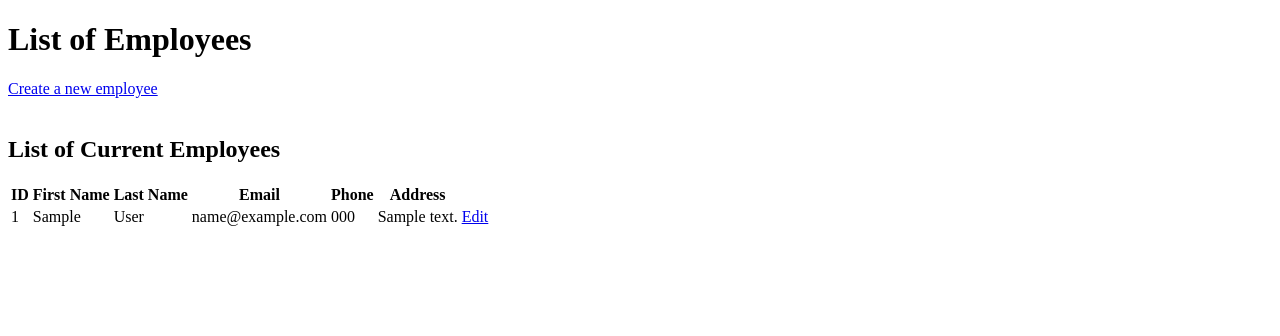
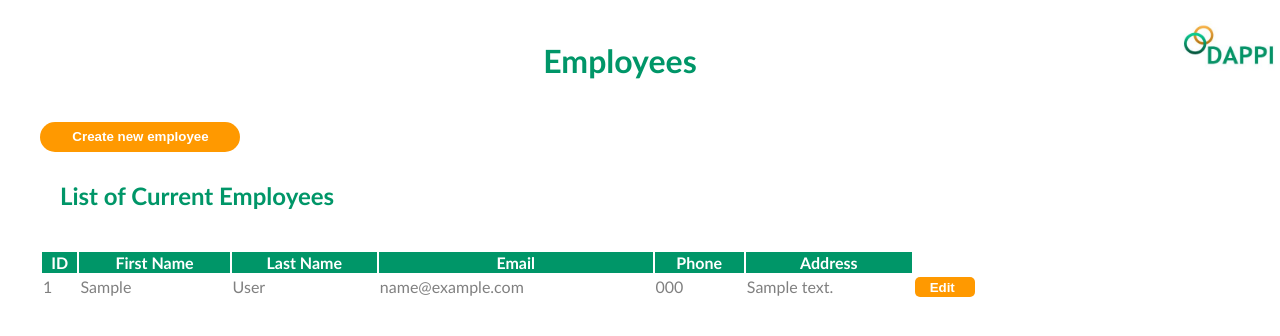
Before and after one commit to DaniPerezCespedes/DAPPI-2.0, a PHP site: page / in a window 1280 px wide. Shown: the top 336 px of the page. Run offline with PHP 8.4, Linux system fonts and the light colour scheme; tables that the repository leaves empty or names only in its code hold one stand-in row (values such as "Sample post").

Commit message:
style update

```diff
--- a/create.php
+++ b/create.php
@@ -69,7 +69,8 @@ if($_SERVER['REQUEST_METHOD']=='POST')
     <meta charset="UTF-8">
     <meta http-equiv="X-UA-Compatible" content="IE=edge">
     <meta name="viewport" content="width=device-width, initial-scale=1.0">
-    <title>DAPPI</title>
+    <title>Create new employee</title>
+    <link rel="stylesheet" type="text/css" href="style.css"/>
 </head>
 <body>
     <h2>New Employee</h2>
@@ -116,7 +117,8 @@ if($_SERVER['REQUEST_METHOD']=='POST')
         ?>
         <br>
         <br>
-        <button type="submit" class = #btn btn-primary">Submit</button>
+        <button type="submit" class = #btn btn-primary" id="log">Submit</button>
+        <br>
         <a class="btn btn-outline-primary" href="/DAPPI 2.0/index.php" role="button">Cancel</a>
     </form>
     </body>
--- a/edit.php
+++ b/edit.php
@@ -89,7 +89,8 @@ else{
     <meta charset="UTF-8">
     <meta http-equiv="X-UA-Compatible" content="IE=edge">
     <meta name="viewport" content="width=device-width, initial-scale=1.0">
-    <title>DAPPI</title>
+    <title>Edit employee</title>
+    <link rel="stylesheet" type="text/css" href="style.css"/>
 </head>
 <body>
     <h2>Edit Employee</h2>
--- a/index.php
+++ b/index.php
@@ -4,14 +4,24 @@
     <meta charset="UTF-8">
     <meta http-equiv="X-UA-Compatible" content="IE=edge">
     <meta name="viewport" content="width=device-width, initial-scale=1.0">
-    <title>Document</title>
+    <title>Main page</title>
+    <link rel="stylesheet" type="text/css" href="style.css"/>
 </head>
 <body>
-    <h1>List of Employees</h1>
-    <a class ="btn btn-primary" href="/DAPPI 2.0/create.php" role="button">Create a new employee</a>
-    <br>
+<img src="Logo DAPPI.JPG"
+        alt="logo"
+        width="100"
+        height="50"
+        style="float: right"
+        margin-right="50"
+        />
+<h1>Employees</h1>
+    <a class ="btn btn-primary" href="/DAPPI 2.0/create.php">
+    <button type="submit" class = #btn btn-primary" id="log">Create new employee</button>
+    </a>
     <br>
     <h2>List of Current Employees</h2>
+    <div id="main-container">
     <table class = "table">
         <thead>
             <tr>
@@ -63,12 +73,16 @@
                 <td>$row[phone]</td>
                 <td>$row[address]</td>
                 <td>
-                <a class ='btn btn-primary btn-sm' href='/DAPPI 2.0/edit.php?id=$row[id]'>Edit</a>
+                <a class ='btn btn-primary' href='/DAPPI 2.0/edit.php?id=$row[id]'>
+                <button type='submit' class = 'btn btn-primary' id='edit'>Edit</button>
+                </a>
+                <!-- <a class ='btn btn-primary btn-sm' href='/DAPPI 2.0/edit.php?id=$row[id]'>Edit</a> -->
                 </td>
                 </tr>";
             }
             ?>
             </tbody>
-</table>
+        </table>
+        </div>
 </body>
 </html>
--- /dev/null
+++ b/style.css
@@ -0,0 +1,93 @@
+body
+{
+    margin: 0;
+    padding: 0;
+    font-family: 'Calibri';
+    color:grey;
+    position: relative;
+    margin-left: 40px;
+}
+.login{
+        width: 400px;
+        overflow: hidden;
+        margin: auto;
+        margin: 20 0 0 450px;
+        padding: 20px;
+        background: #23463f;
+        border-radius: 15px ;
+
+}
+h1{
+    text-align: center;
+    color: #009668;
+    padding: 20px;
+}
+h2{
+    text-align: left;
+    color: #009668;
+    padding: 20px;
+}
+label{
+    color: #ff9900ff;
+    font-size: 17px;
+}
+#Uname{
+    width: 300px;
+    height: 30px;
+    border: none;
+    border-radius: 3px;
+    padding-left: 8px;
+}
+#Pass{
+    width: 300px;
+    height: 30px;
+    border: none;
+    border-radius: 3px;
+    padding-left: 8px;
+
+}
+#log{
+    width: 200px;
+    height: 30px;
+    border: none;
+    border-radius: 17px;
+    padding-left: 7px;
+    background: #ff9900ff;
+    color:white;
+    font-weight: bold;
+  }
+
+  #edit{
+    width: 60px;
+    height: 20px;
+    border: none;
+    border-radius: 5px;
+    padding-left: 1px;
+    background: #ff9900ff;
+    color:white;
+    font-weight: bold;
+  }
+span{
+    color: white;
+    font-size: 17px;
+}
+a{
+    float: left;
+}
+
+/* para tabla */
+#main-container{
+    margin: 100 px;
+    width: 200 px;
+}
+table{
+    width:80%;
+    text-align: left;
+    column-rule: 2px grey;
+}
+thead{
+ background-color: #009668;
+ border-bottom: solid 5px grey;
+ color: white;
+ text-align: center;
+}
```
Also changed, not shown: Logo DAPPI.JPG (added).
